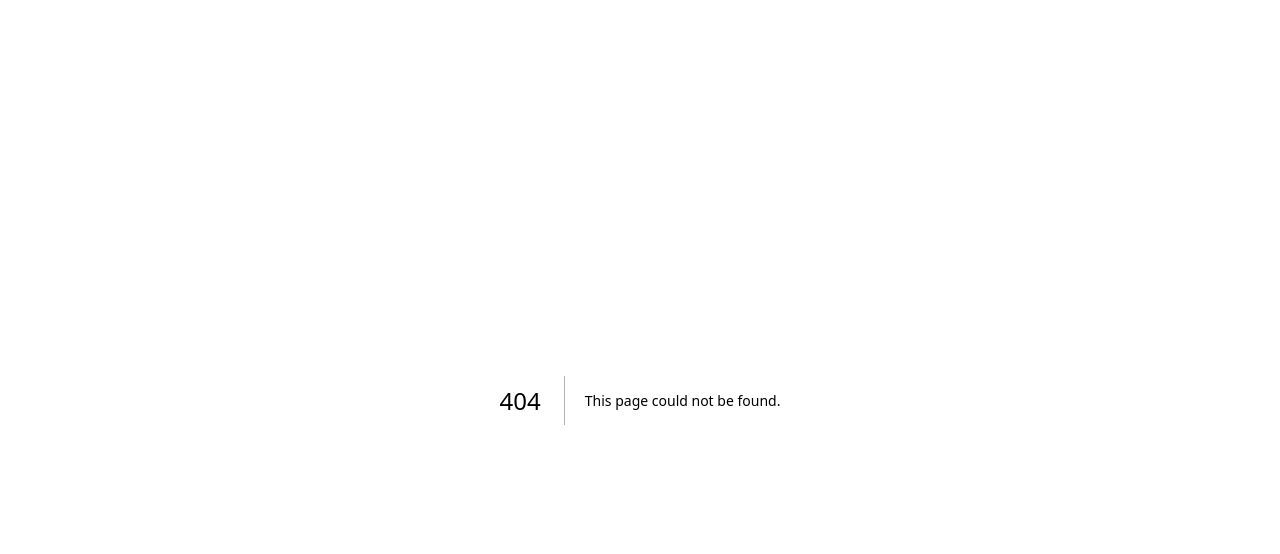
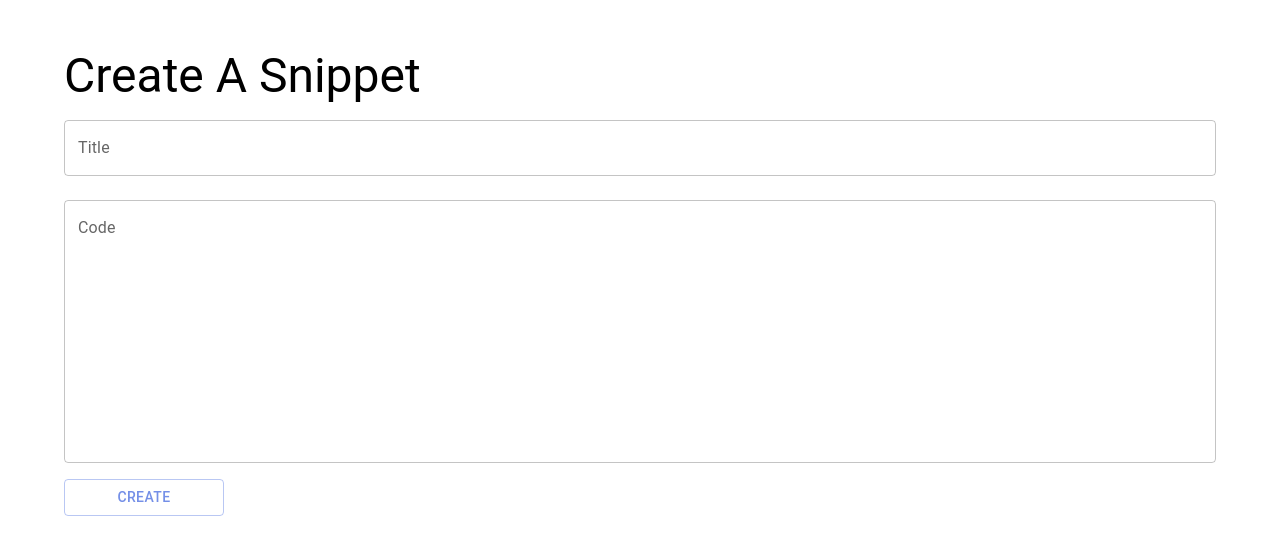
Before and after one commit to ilya07092000/next-app-router, a Next.js app: page /snippets/new in a window 1280 px wide. Before the commit this address had no page. Shown: the top 554 px of the page. Built offline with nearby package versions, Linux system fonts and the light colour scheme.

Commit message:
feat: snippet create page

```diff
--- /dev/null
+++ b/src/app/snippets/new/page.tsx
@@ -0,0 +1,33 @@
+import { Button, TextField, Typography, Container } from '@mui/material';
+import { db } from '@/db';
+
+export default function SnippetCreatePage() {
+  // Server action
+  async function createSnippet(formData: FormData) {
+    'use server';
+    const title = formData.get('title') as string;
+    const code = formData.get('code') as string;
+
+    await db.snippet.create({
+      data: {
+        title,
+        code,
+      },
+    });
+  }
+
+  return (
+    <Container sx={{ pt: 5 }}>
+      <Typography sx={{ mb: 2 }} variant="h3">
+        Create A Snippet
+      </Typography>
+      <form action={createSnippet}>
+        <TextField sx={{ mb: 3 }} label="Title" variant="outlined" fullWidth name="title" id="title" />
+        <TextField label="Code" multiline rows={10} fullWidth name="code" id="code" />
+        <Button sx={{ mt: 2, minWidth: '160px' }} variant="outlined" type="submit">
+          Create
+        </Button>
+      </form>
+    </Container>
+  );
+}
```
